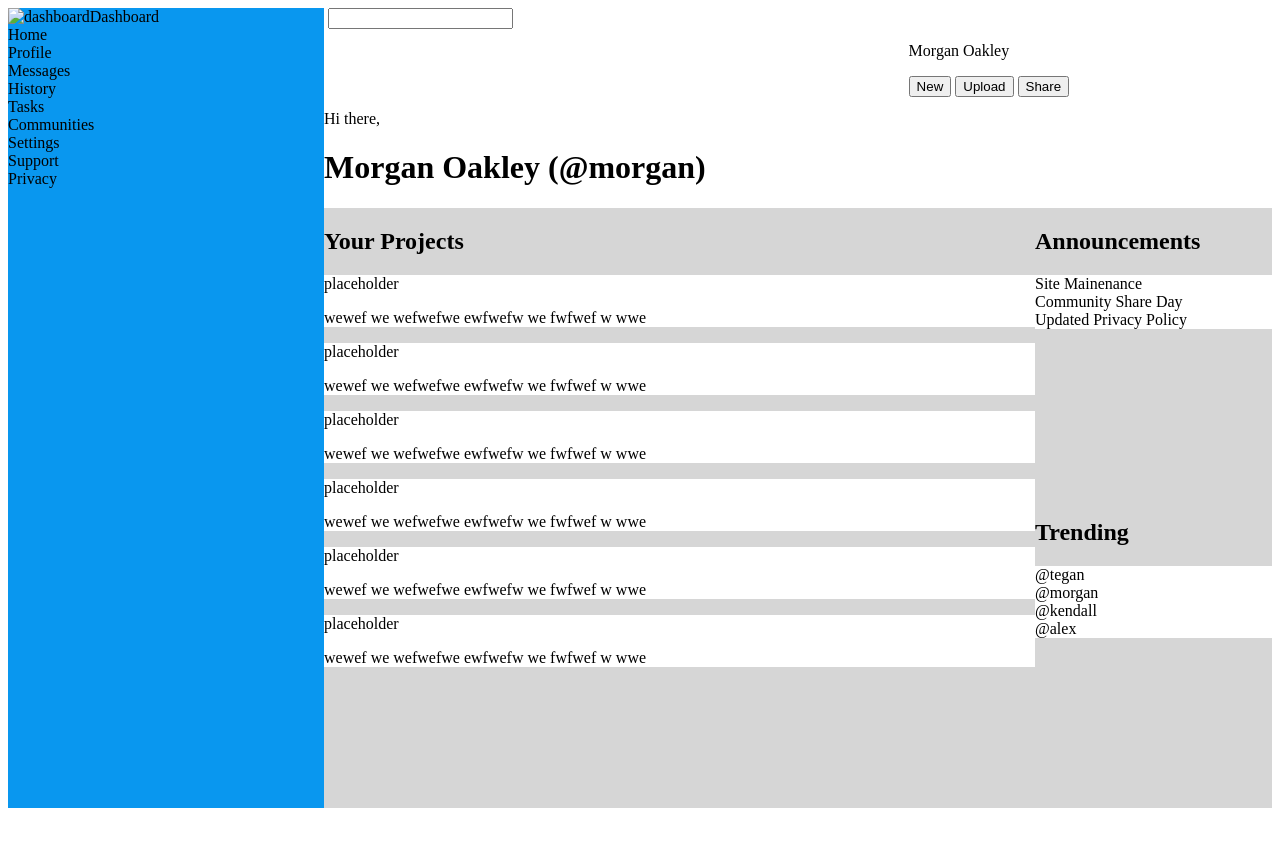
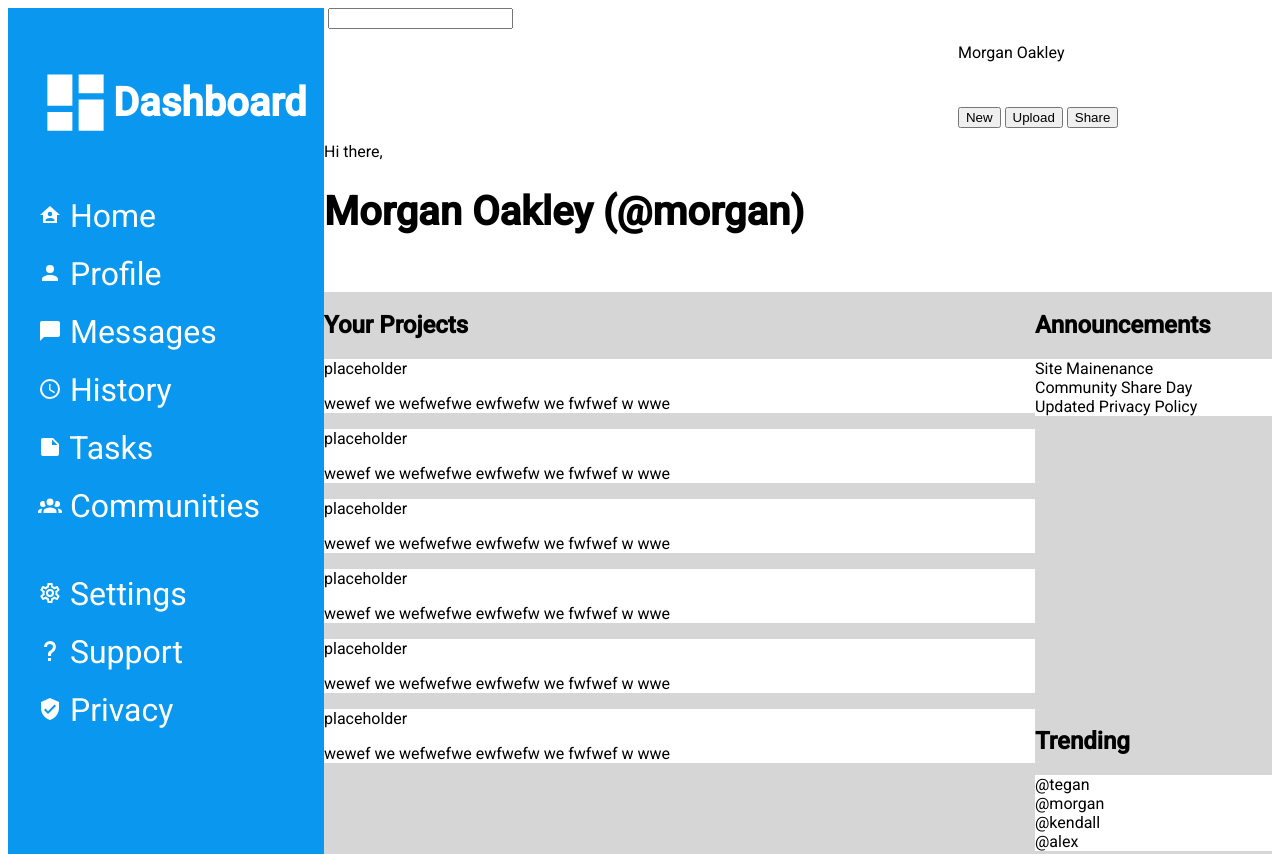
Before and after one commit to jollyoli93/dashboard_OP, a plain HTML site: page index.html in a window 1280 px wide. Shown: the top 854 px of the page. Before the commit the page ends 816 px from the top, so only its background shows below. Drawn offline with Linux system fonts and the light colour scheme.

Commit message:
sidebar styled and logos added

```diff
--- a/index.html
+++ b/index.html
@@ -5,6 +5,9 @@
     <meta name="viewport" content="width=device-width, initial-scale=1.0">
     <title>Document</title>
     <link rel="stylesheet" type="text/css" href="style.css" />
+    <link rel="preconnect" href="https://fonts.googleapis.com">
+    <link rel="preconnect" href="https://fonts.gstatic.com" crossorigin>
+    <link href="https://fonts.googleapis.com/css2?family=Roboto:wght@400;500&display=swap" rel="stylesheet">
 </head>
 <body>
     <div class="container">
@@ -33,16 +36,42 @@
 
         </div>
         <div class="sidebar">
-            <div class="logo"><img src="" alt="dashboard">Dashboard </div>
-            <div class="side-content">Home</div>
-            <div class="side-content">Profile</div>
-            <div class="side-content">Messages</div>
-            <div class="side-content">History</div>
-            <div class="side-content">Tasks</div>
-            <div class="side-content">Communities</div>
-            <div class="side-settings">Settings</div>
-            <div class="side-settings">Support</div>
-            <div class="side-settings">Privacy</div>
+            <div class="logo">
+                <svg xmlns="http://www.w3.org/2000/svg" viewBox="0 0 24 24"><path d="M13,3V9H21V3M13,21H21V11H13M3,21H11V15H3M3,13H11V3H3V13Z" /></svg>
+                <h1>Dashboard</h1>
+            </div>
+            <div class="side-content">
+                <div class="content">
+                    <svg xmlns="http://www.w3.org/2000/svg" viewBox="0 0 24 24"><path d="M12,3L2,12H5V20H19V12H22L12,3M12,8.75A2.25,2.25 0 0,1 14.25,11A2.25,2.25 0 0,1 12,13.25A2.25,2.25 0 0,1 9.75,11A2.25,2.25 0 0,1 12,8.75M12,15C13.5,15 16.5,15.75 16.5,17.25V18H7.5V17.25C7.5,15.75 10.5,15 12,15Z" /></svg>
+                    Home
+                </div>
+                <div class="content">
+                    <svg xmlns="http://www.w3.org/2000/svg" viewBox="0 0 24 24"><path d="M12,4A4,4 0 0,1 16,8A4,4 0 0,1 12,12A4,4 0 0,1 8,8A4,4 0 0,1 12,4M12,14C16.42,14 20,15.79 20,18V20H4V18C4,15.79 7.58,14 12,14Z" /></svg>
+                    Profile</div>
+                <div class="content">
+                    <svg xmlns="http://www.w3.org/2000/svg" viewBox="0 0 24 24"><path d="M20,2H4A2,2 0 0,0 2,4V22L6,18H20A2,2 0 0,0 22,16V4C22,2.89 21.1,2 20,2Z" /></svg>
+                    Messages</div>
+                <div class="content">
+                    <svg xmlns="http://www.w3.org/2000/svg" viewBox="0 0 24 24"><path d="M12,20A8,8 0 0,0 20,12A8,8 0 0,0 12,4A8,8 0 0,0 4,12A8,8 0 0,0 12,20M12,2A10,10 0 0,1 22,12A10,10 0 0,1 12,22C6.47,22 2,17.5 2,12A10,10 0 0,1 12,2M12.5,7V12.25L17,14.92L16.25,16.15L11,13V7H12.5Z" /></svg>
+                    History</div>
+                <div class="content">
+                    <svg xmlns="http://www.w3.org/2000/svg" viewBox="0 0 24 24"><path d="M14,10V4.5L19.5,10M5,3C3.89,3 3,3.89 3,5V19A2,2 0 0,0 5,21H19A2,2 0 0,0 21,19V9L15,3H5Z" /></svg>
+                    Tasks</div>
+                <div class="content">
+                    <svg xmlns="http://www.w3.org/2000/svg" viewBox="0 0 24 24"><path d="M12,5.5A3.5,3.5 0 0,1 15.5,9A3.5,3.5 0 0,1 12,12.5A3.5,3.5 0 0,1 8.5,9A3.5,3.5 0 0,1 12,5.5M5,8C5.56,8 6.08,8.15 6.53,8.42C6.38,9.85 6.8,11.27 7.66,12.38C7.16,13.34 6.16,14 5,14A3,3 0 0,1 2,11A3,3 0 0,1 5,8M19,8A3,3 0 0,1 22,11A3,3 0 0,1 19,14C17.84,14 16.84,13.34 16.34,12.38C17.2,11.27 17.62,9.85 17.47,8.42C17.92,8.15 18.44,8 19,8M5.5,18.25C5.5,16.18 8.41,14.5 12,14.5C15.59,14.5 18.5,16.18 18.5,18.25V20H5.5V18.25M0,20V18.5C0,17.11 1.89,15.94 4.45,15.6C3.86,16.28 3.5,17.22 3.5,18.25V20H0M24,20H20.5V18.25C20.5,17.22 20.14,16.28 19.55,15.6C22.11,15.94 24,17.11 24,18.5V20Z" /></svg>
+                    Communities</div>
+            </div>
+            <div class="side-settings">
+                <div class="settings">
+                    <svg xmlns="http://www.w3.org/2000/svg" viewBox="0 0 24 24"><path d="M12,8A4,4 0 0,1 16,12A4,4 0 0,1 12,16A4,4 0 0,1 8,12A4,4 0 0,1 12,8M12,10A2,2 0 0,0 10,12A2,2 0 0,0 12,14A2,2 0 0,0 14,12A2,2 0 0,0 12,10M10,22C9.75,22 9.54,21.82 9.5,21.58L9.13,18.93C8.5,18.68 7.96,18.34 7.44,17.94L4.95,18.95C4.73,19.03 4.46,18.95 4.34,18.73L2.34,15.27C2.21,15.05 2.27,14.78 2.46,14.63L4.57,12.97L4.5,12L4.57,11L2.46,9.37C2.27,9.22 2.21,8.95 2.34,8.73L4.34,5.27C4.46,5.05 4.73,4.96 4.95,5.05L7.44,6.05C7.96,5.66 8.5,5.32 9.13,5.07L9.5,2.42C9.54,2.18 9.75,2 10,2H14C14.25,2 14.46,2.18 14.5,2.42L14.87,5.07C15.5,5.32 16.04,5.66 16.56,6.05L19.05,5.05C19.27,4.96 19.54,5.05 19.66,5.27L21.66,8.73C21.79,8.95 21.73,9.22 21.54,9.37L19.43,11L19.5,12L19.43,13L21.54,14.63C21.73,14.78 21.79,15.05 21.66,15.27L19.66,18.73C19.54,18.95 19.27,19.04 19.05,18.95L16.56,17.95C16.04,18.34 15.5,18.68 14.87,18.93L14.5,21.58C14.46,21.82 14.25,22 14,22H10M11.25,4L10.88,6.61C9.68,6.86 8.62,7.5 7.85,8.39L5.44,7.35L4.69,8.65L6.8,10.2C6.4,11.37 6.4,12.64 6.8,13.8L4.68,15.36L5.43,16.66L7.86,15.62C8.63,16.5 9.68,17.14 10.87,17.38L11.24,20H12.76L13.13,17.39C14.32,17.14 15.37,16.5 16.14,15.62L18.57,16.66L19.32,15.36L17.2,13.81C17.6,12.64 17.6,11.37 17.2,10.2L19.31,8.65L18.56,7.35L16.15,8.39C15.38,7.5 14.32,6.86 13.12,6.62L12.75,4H11.25Z" /></svg>
+                    Settings</div>
+                <div class="settings">
+                    <svg xmlns="http://www.w3.org/2000/svg" viewBox="0 0 24 24"><path d="M10,19H13V22H10V19M12,2C17.35,2.22 19.68,7.62 16.5,11.67C15.67,12.67 14.33,13.33 13.67,14.17C13,15 13,16 13,17H10C10,15.33 10,13.92 10.67,12.92C11.33,11.92 12.67,11.33 13.5,10.67C15.92,8.43 15.32,5.26 12,5A3,3 0 0,0 9,8H6A6,6 0 0,1 12,2Z" /></svg>
+                    Support</div>
+                <div class="settings">
+                    <svg xmlns="http://www.w3.org/2000/svg" viewBox="0 0 24 24"><path d="M10,17L6,13L7.41,11.59L10,14.17L16.59,7.58L18,9M12,1L3,5V11C3,16.55 6.84,21.74 12,23C17.16,21.74 21,16.55 21,11V5L12,1Z" /></svg>
+                    Privacy</div>
+            </div>
         </div>
         <div class="main">
             <div class="projects">
@@ -77,7 +106,7 @@
             </div>
             <div class="announcements">
                 <h2>Announcements</h2>
-                <div class="side-wrapper">
+                <div class="right-side-wrapper">
                     <div class="ad-hoc">Site Mainenance</div>
                     <div class="ad-hoc">Community Share Day</div>
                     <div class="ad-hoc">Updated Privacy Policy</div>
@@ -85,7 +114,7 @@
             </div>
             <div class="trending">
                 <h2>Trending</h2>
-                <div class="side-wrapper">
+                <div class="right-side-wrapper">
                     <div class="user-profile">@tegan</div>
                     <div class="user-profile">@morgan</div>
                     <div class="user-profile">@kendall</div>
--- a/style.css
+++ b/style.css
@@ -1,3 +1,24 @@
+:root {
+    font-family: 'Roboto', sans-serif;
+}
+
+svg{
+    width: 24px;
+    height: 24px;
+}
+
+svg path {
+    fill: rgb(255, 255, 255);
+}
+
+.logo svg {
+    width: 75px;
+    height: 75px;
+}
+
+h1 {
+    font-size: 2.5rem;
+}
 .container {
     display: grid;
     grid-template-columns: 1fr 3fr;
@@ -20,10 +41,37 @@
 }
 
 .sidebar {
+    color: white;
     background-color: rgb(9, 151, 239);
+    padding-left: 30px;
+    font-size: 2rem;
+    display: grid;
     grid-column: 1;
     grid-row: 1/3;
+    grid-template-rows: 1fr 2fr 3fr;
+}
+.sidebar {
+    filter: white;
+}
+.sidebar .logo {
+    display: grid;
+    grid-template-columns: 1fr 4fr;
+    align-items: center;
+    justify-items: start;
 
+}
+
+.side-content {
+    display: flex;
+    flex-direction: column;
+    padding-bottom: 50px;
+    gap:20px
+}
+
+.side-settings {
+    display: flex;
+    flex-direction: column;
+    gap: 20px
 }
 
 .main {
@@ -47,6 +95,6 @@
     grid-column: 2/3;
 }
 
-.side-wrapper {
+.right-side-wrapper {
     background-color: white;
 }
```
